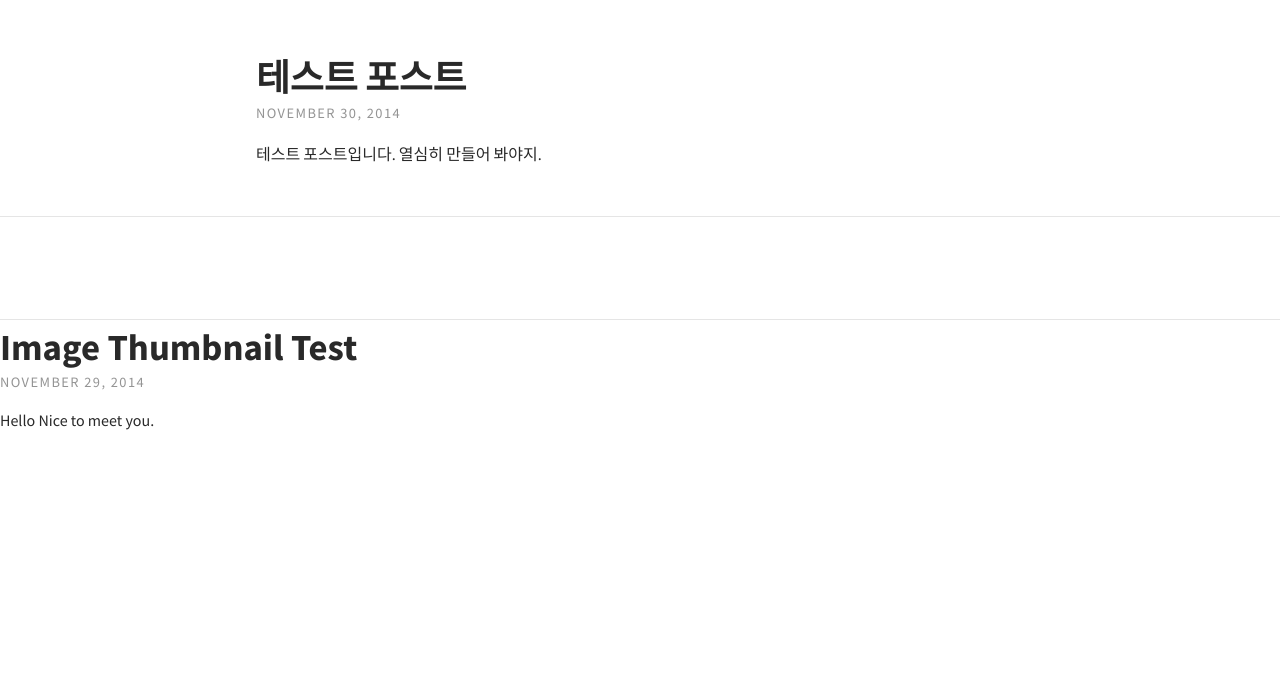
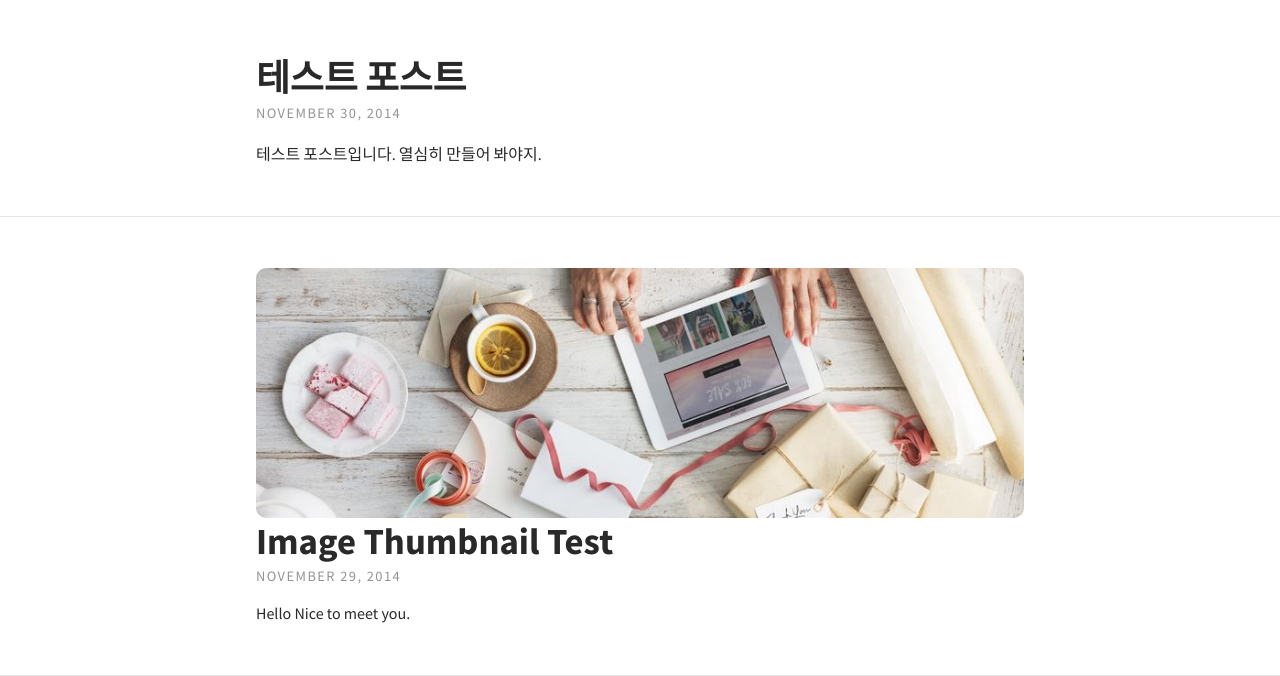
Before and after one commit to maeeemi/maeeemi.github.io, a Jekyll site: the page built from index.html, in a window 1280 px wide. Shown: the part 228-904 px from the top of the page. Built offline with Jekyll 4.4.1, drawn with Linux system fonts in a browser that asks for light colours; the list of posts is cut into pages by our own code.

Commit message:
Revert post-img

```diff
--- a/_includes/blog.html
+++ b/_includes/blog.html
@@ -2,8 +2,8 @@
     {% for post in paginator.posts %}
     <div class="post-teaser">
         {% if post.thumbnail %}
-        <!-- <div class="post-img"> -->
-            <!-- <img src="{{ site.baseurl }}/{{ post.thumbnail }}"> -->
+        <div class="post-img">
+            <img src="{{ site.baseurl }}/{{ post.thumbnail }}">
         </div>
         {% endif %}
         <span>
```
